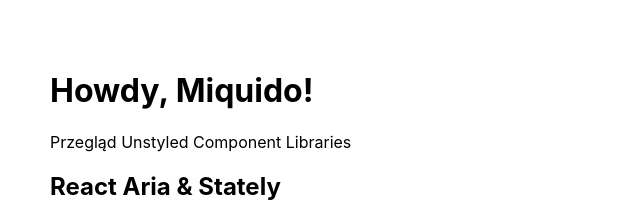
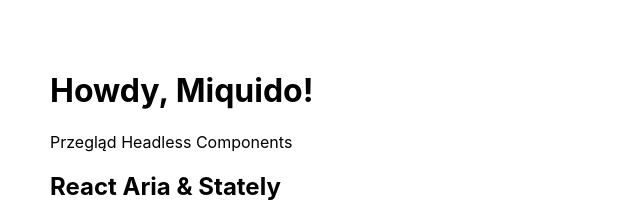
Before and after one commit to thismrojek/mq-react-aria-example, a React (Create React App) app: page / in a window 1280 px wide. Shown: the top 222 px of the page, without its empty margins (0-640 px from the left). Built offline with nearby package versions, Linux system fonts and the light colour scheme.

Commit message:
Update App.tsx

```diff
--- a/src/App.tsx
+++ b/src/App.tsx
@@ -7,7 +7,7 @@ function App() {
   return (
     <div style={{ padding: 50, maxWidth: '35%' }}>
       <h1>Howdy, Miquido!</h1>
-      <p>Przegląd Unstyled Component Libraries</p>
+      <p>Przegląd Headless Components</p>
       <AdobeAriaExample />
       <RadixUIExample />
     </div>
```
